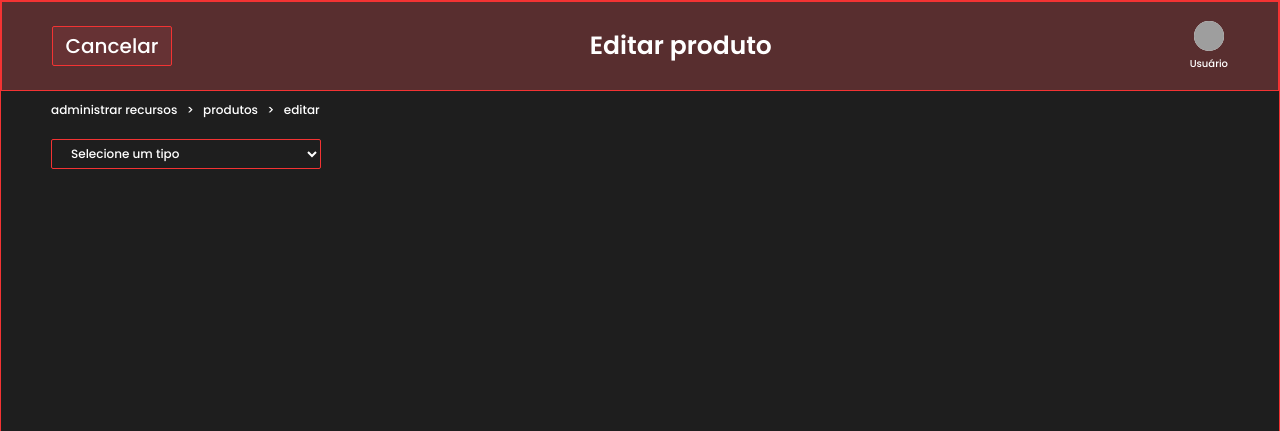
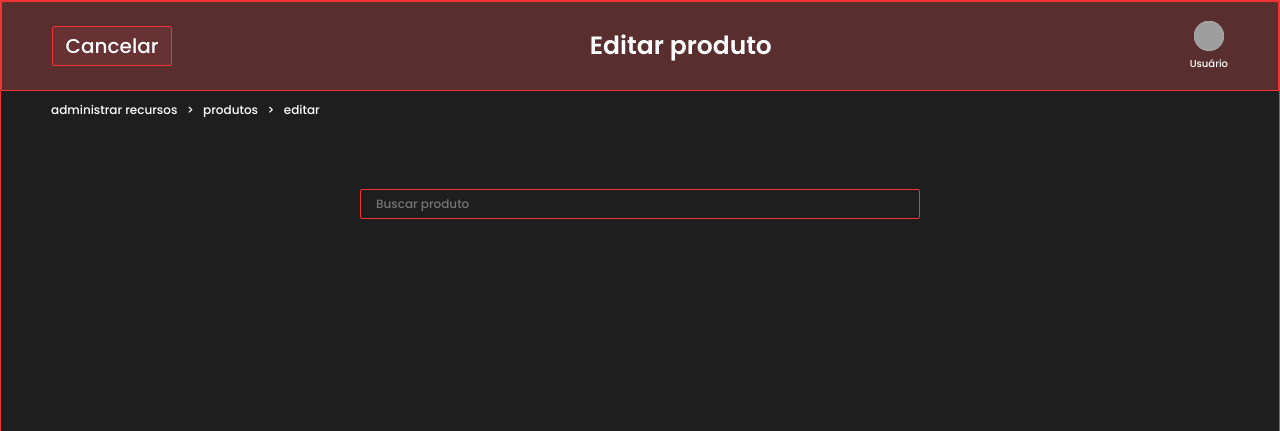
Before and after one commit to phsilvacabral/kabo, a PHP site: page /admin/produtos/editar/index.php in a window 1280 px wide. Shown: the top 431 px of the page. Run offline with PHP 8.4, Linux system fonts and the light colour scheme; grey boxes are pictures that could not be loaded.

Commit message:
Add files via upload

```diff
--- a/admin/produtos/editar/index.php
+++ b/admin/produtos/editar/index.php
@@ -4,7 +4,7 @@
 <head>
     <meta charset="UTF-8">
     <meta name="viewport" content="width=device-width, initial-scale=1.0">
-    <link rel="shortcut icon" href="favicon.ico" type="image/x-icon">
+    <link rel="shortcut icon" href="../../../img/icon.png" type="image/x-icon">
     <link rel="stylesheet" href="../../style.css">
     <title>Editar produto</title>
 </head>
@@ -18,7 +18,7 @@
         </div>
 
         <div id="perfil">
-            <img src="../img/perfil.png" alt="">
+            <img src="../../../img/perfil_padrao.png" alt="perfil">
             <p>Usuário</p>
         </div>
     </nav>
@@ -26,21 +26,27 @@
     <main>
         <p id="caminho">administrar recursos &nbsp; > &nbsp; produtos &nbsp; > &nbsp; editar</p>
 
-        <section class="campo_tipo">
-            <select name="tipo" id="tipo">
-                <option value="" selected>Selecione um tipo</option>
-                <option value="cpu">CPU</option>
-                <option value="gpu">GPU</option>
-                <option value="placa_mae">Placa mãe</option>
-                <option value="ram">Memória RAM</option>
-                <option value="armazenamento">Armazenamento</option>
-                <option value="fonte">Fonte</option>
-                <option value="gabinete">Gabinete</option>
-                <option value="monitor">Monitor</option>
-                <option value="teclado">Teclado</option>
-                <option value="mouse">Mouse</option>
-                <option value="headset">Headset</option>
-            </select>
+        <section id="pesquisa">
+            <form action="" method="post">
+                <input type="text" name="busca" id="busca" placeholder="Buscar produto"  onclick="createPopup('title', 'text', 'button1Text', 'button2Text')">
+                <input type="submit" value="Buscar" style="display: none;">
+            </form>
+
+            <div id="resultado_pesquisa" style="display: none;">
+                <div class="caixa_produto">
+                    <div class="botao_editar_produto" id="cpu">Editar</div>
+                    <div class="imagem_produto"><img src="../../img/logo_neon.png" alt=""></div>
+                    <div class="nome_produto">
+                        <p>PC Gamer AMD Ryzen 5 5600G 6 Núcleos 4.40Ghz, Gráficos
+                    </div>
+                    <div class="preco_produto">
+                        <p>R$1.900,00</p>
+                    </div>
+                    <div class="qtd_produto">
+                        <p>25 unidades</p>
+                    </div>
+                </div>
+            </div>
         </section>
 
         <section class="campo_inputs" id="campo_cpu" style="display: none;">
@@ -304,21 +310,100 @@
         });
 
 
-        // Função para mostrar o campo de entrada correspondente à seleção do usuário
-        document.getElementById('tipo').addEventListener('change', function() {
-            // Ocultar todos os campos de entrada e limpar os valores
+
+        // Função para mostrar a div "resultado_pesquisa" ao submeter o formulário
+        document.querySelector('#pesquisa form').addEventListener('submit', function(e) {
+            e.preventDefault(); // Impede que o formulário seja submetido normalmente
+            // Mostra a div "resultado_pesquisa"
+            document.getElementById('resultado_pesquisa').style.display = 'block';
+            document.getElementById('campo_cpu').style.display = 'none';
+        });
+
+
+
+        // Função para mostrar a seção correspondente ao clique do usuário
+        document.getElementById('cpu').addEventListener('click', function() {
+            // Ocultar todas as seções e limpar os valores
             document.querySelectorAll('.campo_inputs').forEach(function(campo) {
                 campo.style.display = 'none';
                 campo.querySelectorAll('input').forEach(function(input) {
                     input.value = '';
                 });
             });
-            // Mostrar o campo de entrada correspondente à seleção do usuário
-            var tipo = this.value;
+            // Mostrar a seção correspondente ao clique do usuário
+            var tipo = this.id;
             if (tipo) {
                 document.getElementById('campo_' + tipo).style.display = 'block';
             }
+            // Ocultar a div "resultado_pesquisa"
+            document.getElementById('resultado_pesquisa').style.display = 'none';
         });
+
+
+
+        // Função para tornar os inputs somente para leitura após o envio do formulário
+        var forms = document.querySelectorAll('.form_cadastro');
+        // Adiciona um ouvinte de evento a cada formulário
+        forms.forEach(function(form) {
+            form.addEventListener('submit', function(e) {
+                // Percorre todos os inputs do formulário
+                var inputs = form.querySelectorAll('input');
+                inputs.forEach(function(input) {
+                    // Torna o input somente para leitura
+                    input.readOnly = true;
+                });
+            });
+        });
+
+
+
+        // Função para criar um pop-up
+        function createPopup(title, text, button1Text, button2Text = null) {
+            // Cria o pop-up
+            let popup = document.createElement('div');
+            popup.style.position = 'fixed';
+            popup.style.top = '50%';
+            popup.style.left = '50%';
+            popup.style.transform = 'translate(-50%, -50%)';
+            popup.style.backgroundColor = '#1e1e1e';
+            popup.style.color = '#ffffff';
+            popup.style.width = '300px';
+            popup.style.height = '200px';
+            popup.style.boxShadow = 'inset 0 0 20px #663234, 5px 5px 50px #rgba(0, 0, 0, 0.3)';
+            popup.style.border= '1px solid #f33333'
+            popup.style.padding = '20px';
+            popup.style.borderRadius = '2px';
+            popup.style.zIndex = '1000';
+
+            // Cria o título
+            let popupTitle = document.createElement('h1');
+            popupTitle.textContent = title;
+            popup.appendChild(popupTitle);
+
+            // Cria o texto
+            let popupText = document.createElement('p');
+            popupText.textContent = text;
+            popup.appendChild(popupText);
+
+            // Cria o primeiro botão
+            let button1 = document.createElement('button');
+            button1.textContent = button1Text;
+            button1.addEventListener('click', function() {
+                document.body.removeChild(popup);
+            });
+            popup.appendChild(button1);
+
+            // Cria o segundo botão, se fornecido
+            if (button2Text) {
+                let button2 = document.createElement('button');
+                button2.textContent = button2Text;
+                popup.appendChild(button2);
+            }
+
+            // Adiciona o pop-up ao corpo do documento
+            document.body.appendChild(popup);
+        }
+
 
 
         // Função para mostrar a imagem selecionada no cadastro
```
